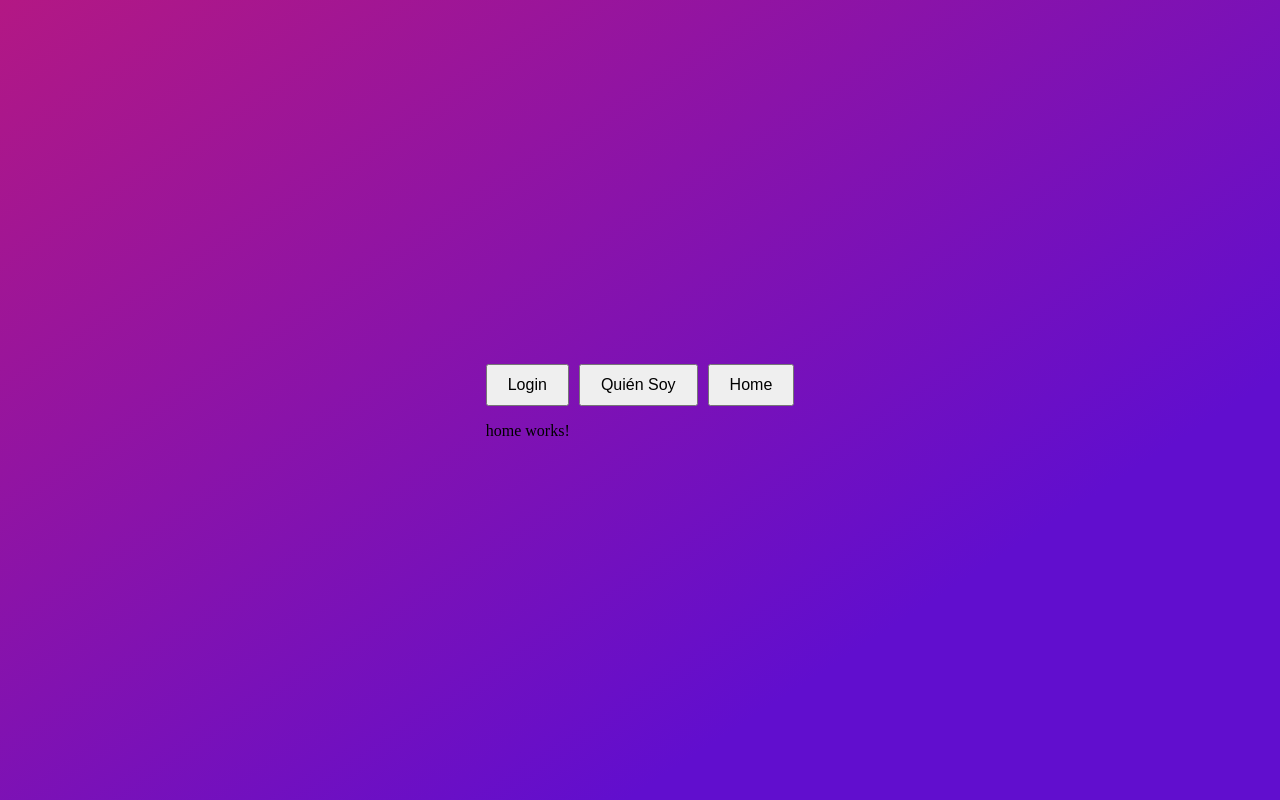
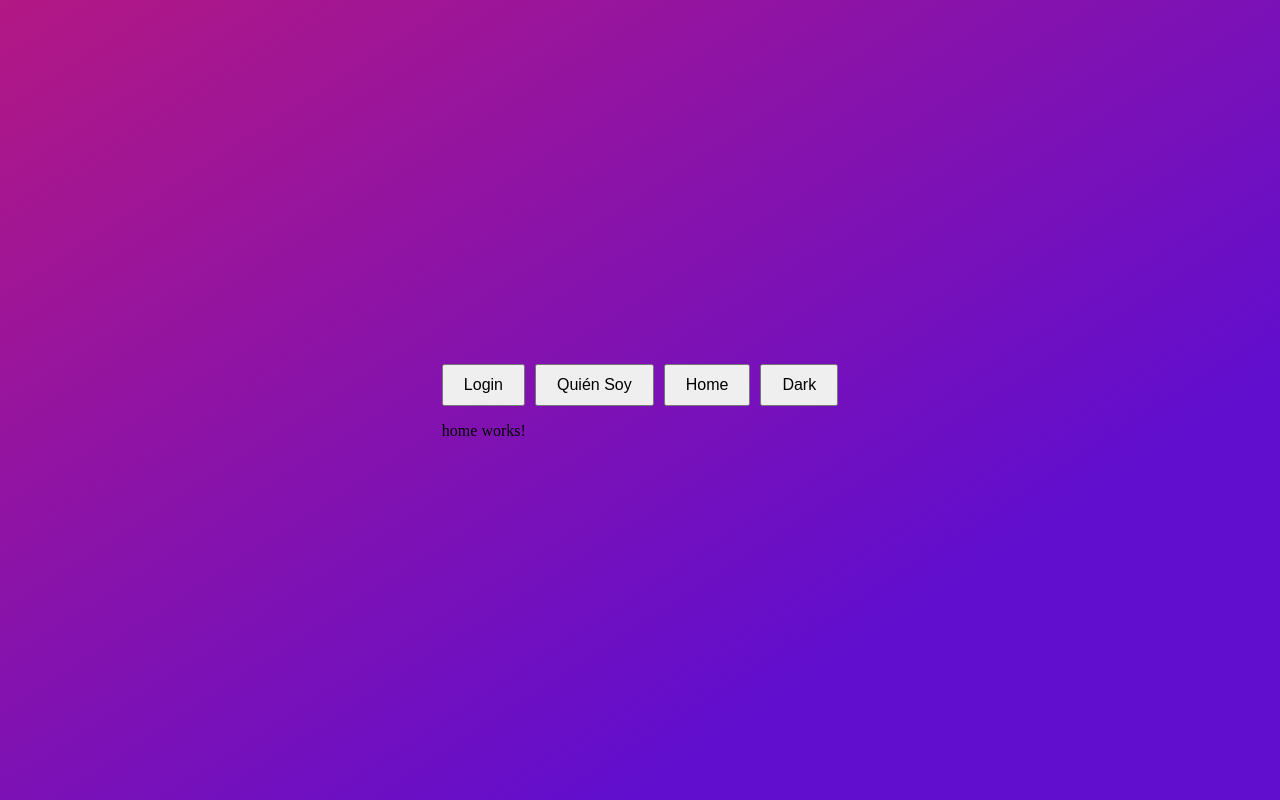
Before and after one commit to magikboy/Sala-De-Juegos, an Angular app: page /home in a window 1280 px wide. Built offline with nearby package versions, Linux system fonts and the light colour scheme.

Commit message:
Colocar Favicon

```diff
--- a/src/app/app.component.html
+++ b/src/app/app.component.html
@@ -2,6 +2,8 @@
   <a routerLink="/login"><button>Login</button></a>
   <a routerLink="/quien-soy"><button>Quién Soy</button></a>
   <a routerLink="/home"><button>Home</button></a>
+
+  <button type="button" class="btn btn-dark btn-rounded" mdbRipple>Dark</button>
 </div>
 
 <router-outlet></router-outlet>
--- a/src/index.html
+++ b/src/index.html
@@ -5,7 +5,7 @@
   <title>SalaJuegos</title>
   <base href="/">
   <meta name="viewport" content="width=device-width, initial-scale=1">
-  <link rel="icon" type="image/x-icon" href="favicon.ico">
+  <link rel="icon" type="image/x-icon" href="assets/favicon/favicon.ico">
 </head>
 <body>
   <app-root></app-root>
```
Also changed, not shown: 1 other file (tests, documents, lock files or other folders).
